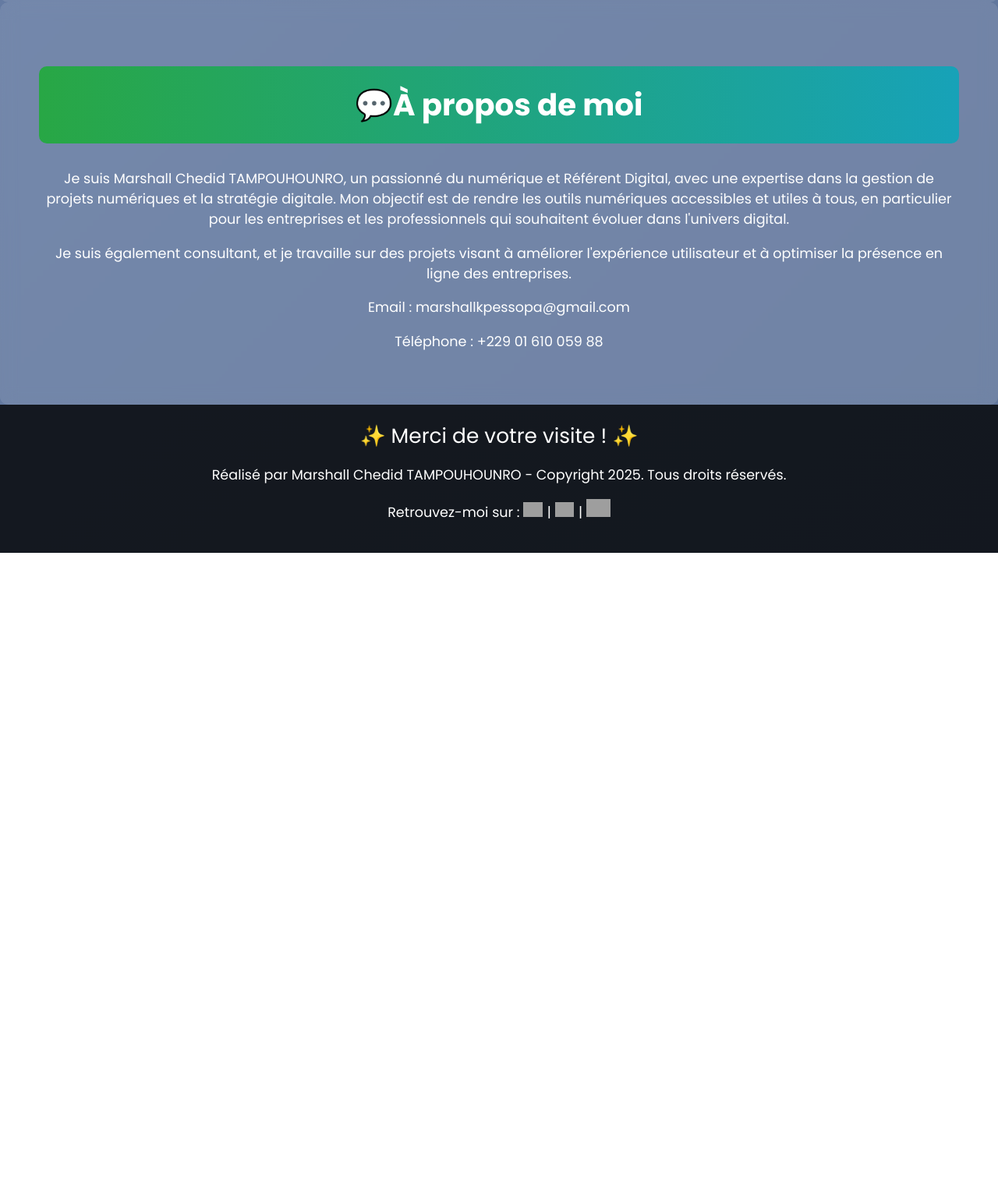
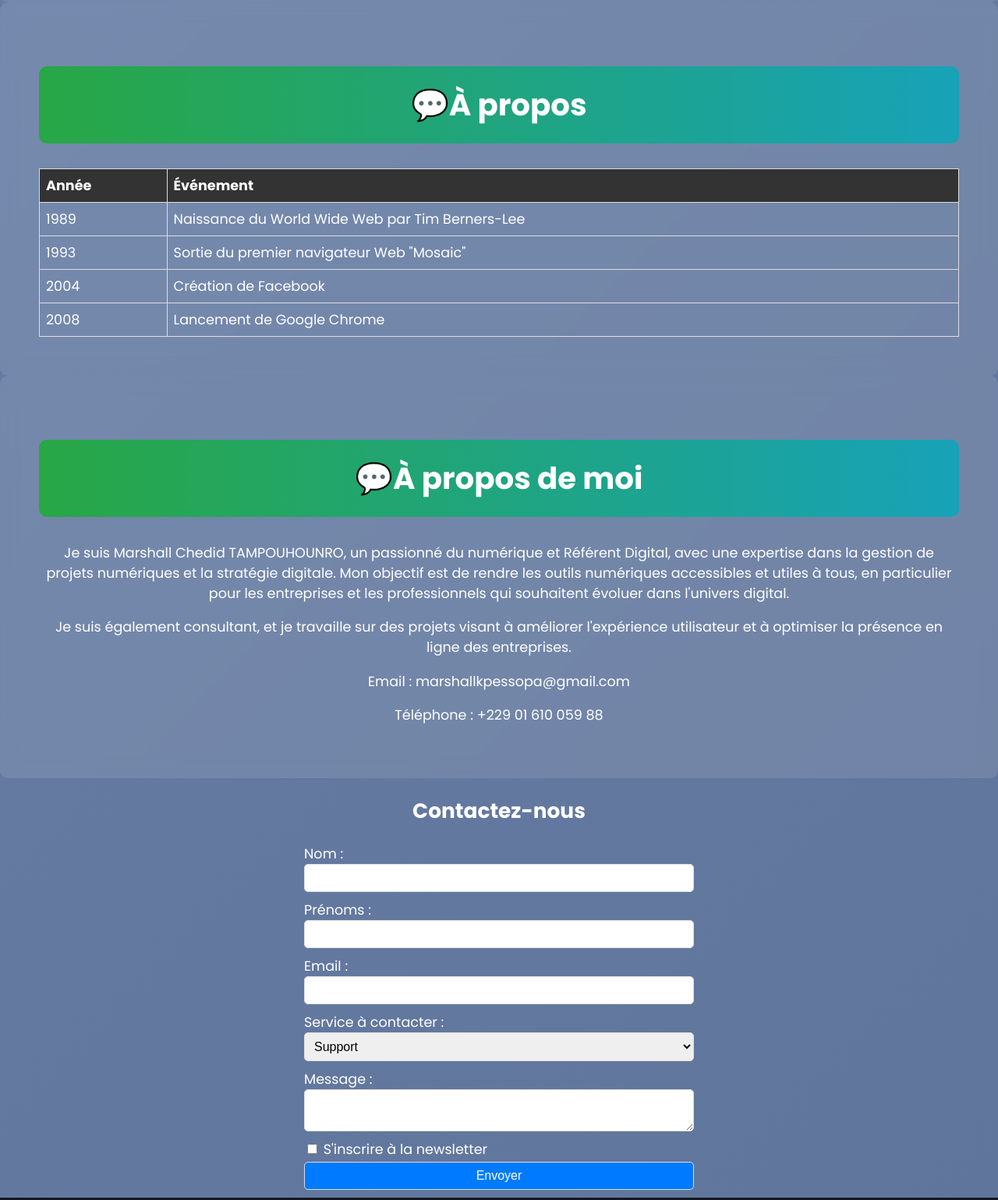
Before and after one commit to Marshvllgeek007/marshallblogweb, a plain HTML site: page index.html in a window 1280 px wide. Shown: the part 3820-5359 px from the top of the page at 78% size. Before the commit the page ends 4529 px from the top, so only its background shows below. Drawn offline with Linux system fonts and the light colour scheme; grey boxes are pictures that could not be loaded.

Commit message:
Ajout de la section 4 : Formulaire, tableau et responsive design

```diff
--- a/index.html
+++ b/index.html
@@ -53,6 +53,37 @@
             <p>Nous explorerons l'histoire des navigateurs, de la première version de Mosaic à l'avènement des géants modernes comme Google Chrome et Mozilla Firefox, et comment ils ont façonné l'expérience utilisateur sur le Web.</p>
         </article>
     </section>
+    <section id="about">
+        <h2>À propos</h2>
+        <table>
+            <thead>
+                <tr>
+                    <th>Année</th>
+                    <th>Événement</th>
+                </tr>
+            </thead>
+            <tbody>
+                <tr>
+                    <td>1989</td>
+                    <td>Naissance du World Wide Web par Tim Berners-Lee</td>
+                </tr>
+                <tr>
+                    <td>1993</td>
+                    <td>Sortie du premier navigateur Web "Mosaic"</td>
+                </tr>
+                <tr>
+                    <td>2004</td>
+                    <td>Création de Facebook</td>
+                </tr>
+                <tr>
+                    <td>2008</td>
+                    <td>Lancement de Google Chrome</td>
+                </tr>
+            </tbody>
+        </table>
+        <TD HEIGHT="10%"></TD>
+    </section>
+
 
     <section id="about" class="container">
         <h2>À propos de moi</h2>
@@ -61,6 +92,36 @@
         <p>Email : marshallkpessopa@gmail.com</p>
         <p>Téléphone : +229 01 610 059 88</p>
     </section>
+    <section id="contact">
+        <h2>Contactez-nous</h2>
+        <form action="submit.php" method="POST">
+            <label for="nom">Nom :</label>
+            <input type="text" id="nom" name="nom" required>
+
+            <label for="prenom">Prénoms :</label>
+            <input type="text" id="prenom" name="prenom" required>
+
+            <label for="email">Email :</label>
+            <input type="email" id="email" name="email" required>
+
+            <label for="services">Service à contacter :</label>
+            <select id="services" name="services">
+                <option value="support">Support</option>
+                <option value="commercial">Commercial</option>
+                <option value="technique">Technique</option>
+            </select>
+
+            <label for="message">Message :</label>
+            <textarea id="message" name="message" required></textarea>
+
+            <label>
+                <input type="checkbox" name="newsletter"> S'inscrire à la newsletter
+            </label>
+
+            <button type="submit">Envoyer</button>
+        </form>
+    </section>
+
 
     <footer id="footer">
         <p>Réalisé par Marshall Chedid TAMPOUHOUNRO - Copyright 2025. Tous droits réservés.</p>
@@ -78,5 +139,6 @@
             </a>
         </p>
     </footer>
+
 </body>
 </html>
--- a/style.css
+++ b/style.css
@@ -207,3 +207,73 @@ article h3 a:hover {
     font-size: 1.5em; /* Taille de police augmentée */
     margin-bottom: 10px;
 }
+table {
+    width: 100%;
+    border-collapse: collapse;
+    margin-top: 10px;
+    align-content: center;
+
+
+}
+
+th, td {
+    border: 1px solid #ddd;
+    padding: 8px;
+    text-align: left;
+}
+
+th {
+    background-color: #333;
+    color: white;
+}
+form {
+    max-width: 500px;
+    margin: auto;
+    display: flex;
+    flex-direction: column;
+}
+
+input, textarea, select, button {
+    margin-bottom: 10px;
+    padding: 8px;
+    font-size: 16px;
+    border: 1px solid #ddd;
+    border-radius: 5px;
+}
+
+button {
+    background-color: #007BFF;
+    color: white;
+    cursor: pointer;
+}
+
+button:hover {
+    background-color: #0056b3;
+}
+@media (max-width: 768px) {
+    table, form {
+        width: 100%;
+    }
+
+    th, td {
+        font-size: 14px;
+    }
+
+    input, textarea, select, button {
+        font-size: 14px;
+    }
+}
+@keyframes pulse {
+    0% { transform: scale(1); }
+    50% { transform: scale(1.1); }
+    100% { transform: scale(1); }
+}
+
+button:hover {
+    animation: pulse 0.5s ease-in-out;
+}
+.p5{ margin-right: 3cm;
+}
+section h2{
+    text-align: center;
+}
```
